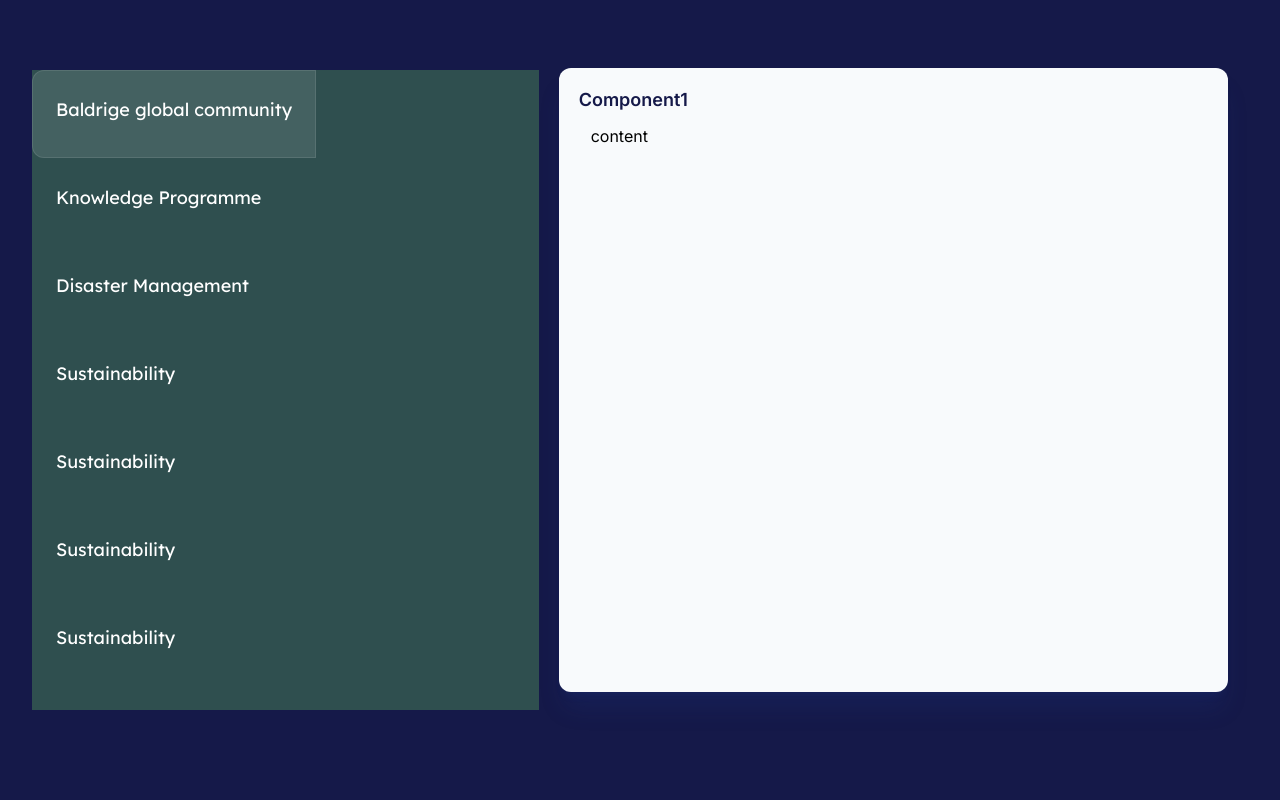
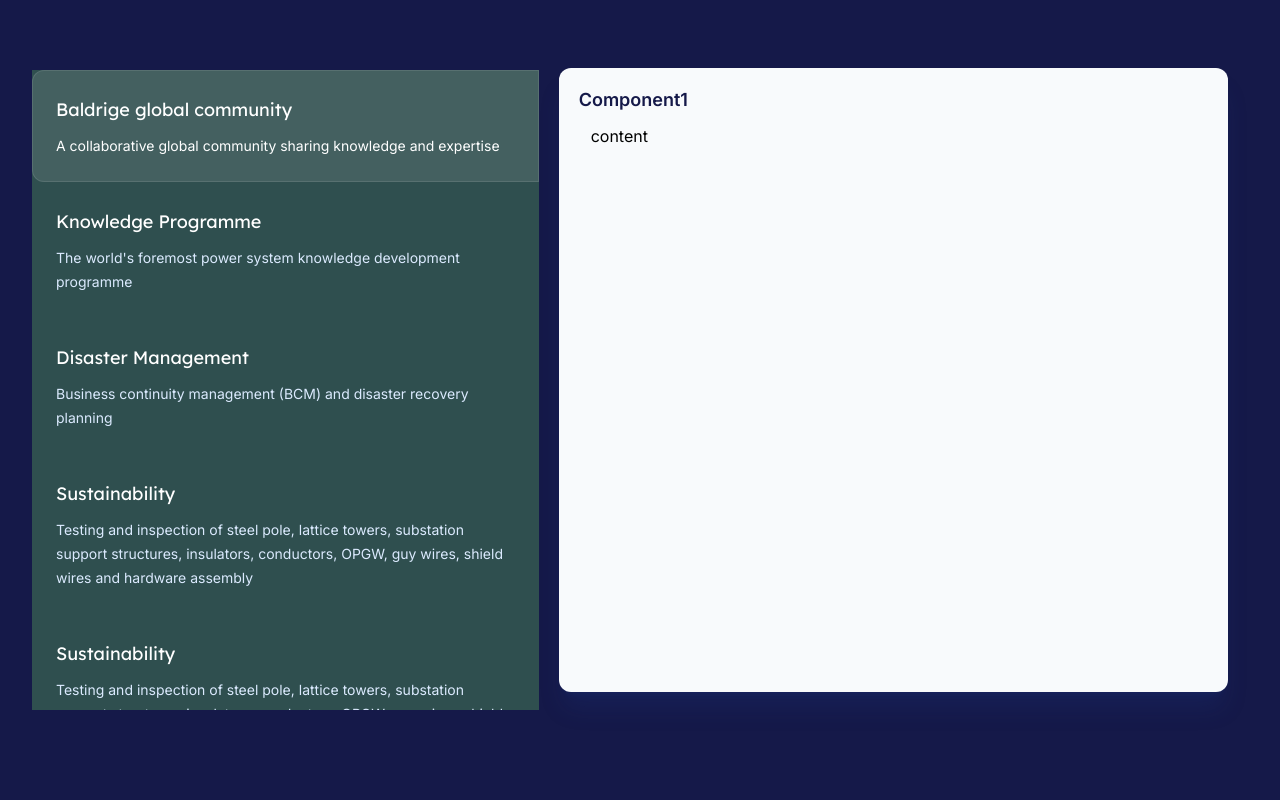
Before and after one commit to ashutoshweb/sanpec, a Next.js app: page / in a window 1280 px wide. Shown: the part 1280-2080 px from the top of the page. Built offline with nearby package versions, Linux system fonts and the light colour scheme.

Commit message:
add content

```diff
--- a/src/components/baldrige/MainFeatures.jsx
+++ b/src/components/baldrige/MainFeatures.jsx
@@ -22,30 +22,63 @@
 const features = [
   {
     title: 'Baldrige global community',
+    content2: ['CIGRE’s engine room is its global community. Across the world thousands of power system professionals are taking time out from their jobs in the industry and volunteering their time to collaboratively share their knowledge and experiences for the greater good of the industry.This unique community is underpinned by a global network of 61 CIGRE organisations referred to as the National Committees, or NCs. These on the ground organisations have an in-depth understanding of the local conditions in over 90 countries. NCs also nominate their best local talent for the 250+ Working Groups participating in CIGRE’s global knowledge programme.',
+      'This unique community is underpinned by a global network of 61 CIGRE organisations referred to as the National Committees, or NCs. These on the ground organisations have an in-depth understanding of the local conditions in over 90 countries. NCs also nominate their best local talent for the 250+ Working Groups participating in CIGRE’s global knowledge programme.',
+      'This wide geographic spread, combined with a variety of established experts, experienced practitioners and young professionals, enables CIGRE to offer the most diverse range of power system perspectives and experiences available from any organisation. CIGRE’s community of professionals give their time and energy with an authentic desire to draw upon, share and build technical expertise, ensuring that the knowledge needed to meet the challenges of the power system is accessible to everyone.'],
+    description:
+      "A collaborative global community sharing knowledge and expertise",
+    image: hydrogen,
     component: Component1
   },
   {
     title: 'Knowledge Programme',
+    content2: ['CIGRE operates the world’s foremost power system knowledge development programme of work. At its foundation is CIGRE’s unique structure and the wide spectrum of domains covered.',
+      'The CIGRE knowledge programme is driven by key strategic themes defined by the experts of the CIGRE leadership, with the input of the community. These are based around the key drivers affecting the industry and are updated as strategic changes occur.',
+      'Strategic themes are fed into 16 consistent domains of work, each led by a dedicated Study Committee. The domains are broadly grouped by four key global power system areas – equipment, technologies, systems, new materials and IT.'],
+    description:
+      "The world's foremost power system knowledge development programme",
+    image: hydrogen,
     component: Component2
   },
   {
     title: 'Disaster Management',
+    content2: ['Ashu',
+      'Das'],
+    description:
+      "Business continuity management (BCM) and disaster recovery planning",
+    image: screenshotExpenses,
     component: Component3
   },
   {
     title: 'Sustainability',
+    content2: ['Ashu', 'Das'],
+    description:
+      "Testing and inspection of steel pole, lattice towers, substation support structures, insulators, conductors, OPGW, guy wires, shield wires and hardware assembly",
+    image: envision,
     component: Component4
   },
   {
     title: 'Sustainability',
+    content2: ['Ashu', 'Das'],
+    description:
+      "Testing and inspection of steel pole, lattice towers, substation support structures, insulators, conductors, OPGW, guy wires, shield wires and hardware assembly",
+    image: envision,
     component: Component5
   },
   {
     title: 'Sustainability',
+    content2: ['Ashu', 'Das'],
+    description:
+      "Testing and inspection of steel pole, lattice towers, substation support structures, insulators, conductors, OPGW, guy wires, shield wires and hardware assembly",
+    image: envision,
     component: Component6
   },
   {
     title: 'Sustainability',
+    content2: ['Ashu', 'Das'],
+    description:
+      "Testing and inspection of steel pole, lattice towers, substation support structures, insulators, conductors, OPGW, guy wires, shield wires and hardware assembly",
+    image: envision,
     component: Component7
   }
 ]
```
